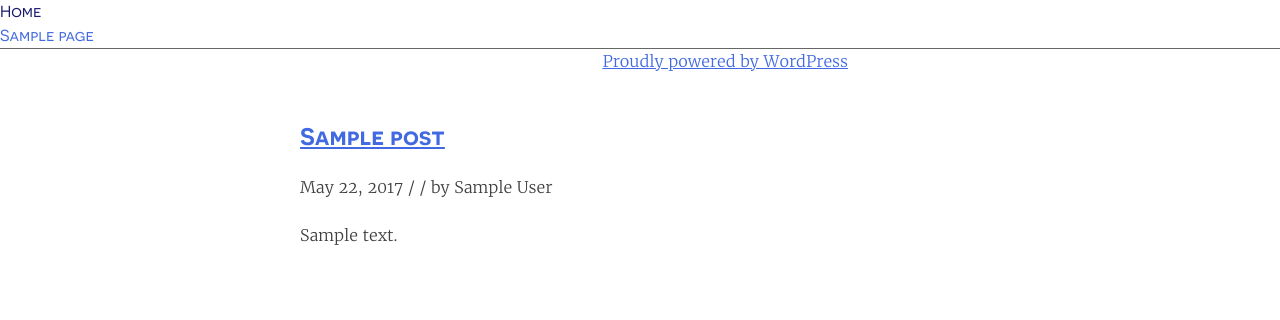
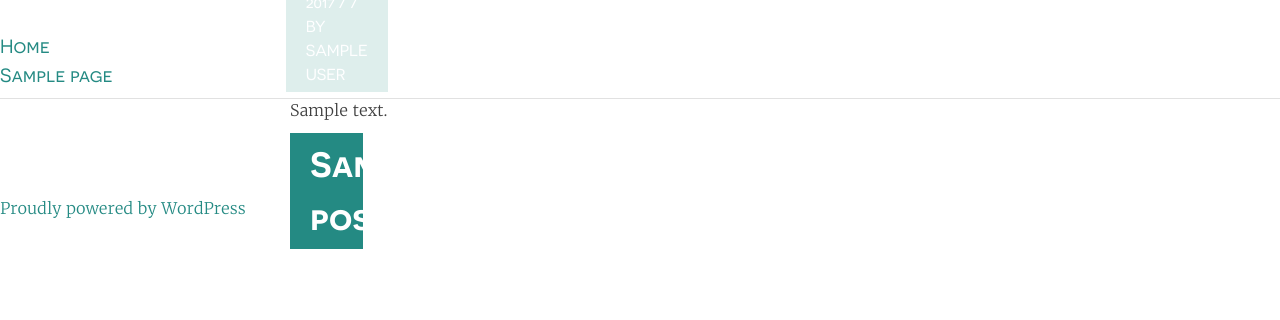
Before and after one commit to selikem/inhabitent-site, a WordPress theme: template themes/inhabitent/index.php in a window 1280 px wide. Shown: the top 320 px of the page. Run offline with PHP 8.4 and a stand-in for WordPress, Linux system fonts and the light colour scheme; the site name, menu and one post (Sample post) are stand-ins, and other content is empty; some libraries are stand-ins or nearby versions.

Commit message:
styled journal page and sidebar

```diff
--- a/themes/inhabitent/sass/_content.scss
+++ b/themes/inhabitent/sass/_content.scss
@@ -48,10 +48,6 @@
 	display: block;
 }
 
-.hfeed.site {
-	display: flex;
-	flex-wrap: wrap;
-}
 
 .site-content {
 	display: flex;
@@ -60,11 +56,54 @@
 
 .content-area {
 	padding: 50px 50px;
-	margin-left: 250px;
+	margin-left: 15rem;
+}
+
+.type-post {
+	.entry-header {
+		position: relative;
+		color: $brand_white;
+		margin: 3rem 0;
+		img {
+			width: 100%;
+			height: 100%;
+		}
+		a {
+			color: $brand_white;
+			text-decoration: none;
+		}
+		.entry-title {
+			position: absolute;
+			top: 6px;
+			background-color: $brand_green;
+			padding: 5px 50px 5px 20px;
+			max-width: 75%;
+			@include font-size(2.2);
+		}
+		.entry-meta {
+			position: absolute;
+			bottom: 6px;
+			right: 0px;
+			background-color: $brand_green;
+			padding: 5px 20px;
+		}
+	}
+}
+
+.cat-links, .tags-links {
+	font-family: $font__accent;
+	text-transform: uppercase;
+	margin-right: 2rem;
 }
 
 .widget-area {
-	border-left: 1px solid $color__border-abbr;
-	padding: 50px 50px;
-	margin-right: 300px;
+	border-left: $border_solid;
+	width: 100%;
+	padding: 0px 50px;
+	margin-right: 13rem;
+	margin-top: 3rem;
+
+	h2 {
+		text-transform: uppercase;
+	}
 }
--- a/themes/inhabitent/sass/_navigation.scss
+++ b/themes/inhabitent/sass/_navigation.scss
@@ -4,23 +4,27 @@
 
 .site-header {
 	width: 100%;
-	display: flex;
-	justify-content: space-around;
-	border-bottom: 1px solid $color__border-abbr;
+	border-bottom: $border_solid;
+	position: fixed;
+	top: 0;
+	background-color: hsla(0,0%,100%,.85);
+	z-index: 3;
+	padding: 0.5rem 0;
 }
+
 
 /* Links */
 
 a {
-	color: $color__link;
+	color: $brand_green;
 
 	&:visited {
-		color: $color__link-visited;
+		color: $brand_green;
 	}
 	&:hover,
 	&:focus,
 	&:active {
-		color: $color__link-hover;
+		color: $brand_green;
 	}
 	&:focus {
 		outline: thin dotted;
@@ -37,8 +41,6 @@ a {
 	clear: both;
 	display: block;
 	width: 100%;
-	font-family: $font_accent;
-
 	.menu {
 		width: 100%;
 		height: 100%;
@@ -50,7 +52,7 @@ a {
 		justify-content: flex-end;
 		align-items: center;
 		position: relative;
-		right: 300px;
+		right: 20rem;
 	}
 
 	.menu ul li {
--- a/themes/inhabitent/sass/_typography.scss
+++ b/themes/inhabitent/sass/_typography.scss
@@ -17,7 +17,7 @@ textarea {
 
 h1, h2, h3, h4, h5, h6 {
 	clear: both;
-	font-family: $font_accent;
+	font-family: $font__accent;
 }
 
 /* Copy */
@@ -67,3 +67,17 @@ mark, ins {
 big {
 	font-size: 125%;
 }
+
+a {
+	text-decoration: none;
+}
+
+.main-navigation {
+	font-family: $font__accent;
+	@include font-size(1.2);
+}
+
+.entry-meta {
+	font-family: $font__accent;
+	text-transform: uppercase;
+}
--- a/themes/inhabitent/sass/_variables.scss
+++ b/themes/inhabitent/sass/_variables.scss
@@ -21,9 +21,20 @@ $color__link-hover: midnightblue;
 
 // Typography
 
-$font__main: 'merriweather';
-$font_accent: 'novocento';
+$font__main: 'merriweather', Courier, monospace;
+$font__accent: 'novocento', Courier, monospace;
 $font__code: 'merriweather', Monaco, Consolas, "Andale Mono", "DejaVu Sans Mono", monospace;
 $font__pre: 'merriweather', "Courier 10 Pitch", Courier, monospace;
 $font__line-height-body: 1.5;
 $font__line-height-pre: 1.6;
+
+
+$border_solid: 1px solid #e1e1e1;
+$border_dashed: 1px dashed #c8c8c8;
+$brand_green: #248A83;
+$brand_purple: #2f1339;
+$brand_orange: #d99054;
+$brand_yellow: #f0e4d1;
+$brand_grey_light: #a1a1a1;
+$brand_grey_medium: #808080;
+$brand_white: #fff;
--- a/themes/inhabitent/sass/_widgets.scss
+++ b/themes/inhabitent/sass/_widgets.scss
@@ -3,11 +3,15 @@
 --------------------------------------------------------------*/
 
 .widget {
-	margin: 0 0 $base__space-unit;
+	margin: 3.4rem 0 $base__space-unit;
+	line-height: 2.5rem;
 
 	/* Make sure select elements fit in widgets. */
 	select {
 		max-width: 100%;
+	}
+	li{
+		padding-left: 1.3rem;
 	}
 }
 
@@ -15,3 +19,11 @@
 .widget_search .search-submit {
 	display: none;
 }
+
+
+.widget_archive {
+	ul {
+		display: inline;
+		list-style: none;
+	}
+}
--- a/themes/inhabitent/style.css
+++ b/themes/inhabitent/style.css
@@ -273,7 +273,7 @@ input,
 select,
 textarea {
   color: #404040;
-  font-family: "merriweather";
+  font-family: "merriweather", Courier, monospace;
   font-size: 16px;
   font-size: 1rem;
   line-height: 1.5; }
@@ -281,7 +281,7 @@ textarea {
 /* Headings */
 h1, h2, h3, h4, h5, h6 {
   clear: both;
-  font-family: "novocento"; }
+  font-family: "novocento", Courier, monospace; }
 
 /* Copy */
 p {
@@ -322,6 +322,18 @@ mark, ins {
 
 big {
   font-size: 125%; }
+
+a {
+  text-decoration: none; }
+
+.main-navigation {
+  font-family: "novocento", Courier, monospace;
+  font-size: 19.2px;
+  font-size: 1.2rem; }
+
+.entry-meta {
+  font-family: "novocento", Courier, monospace;
+  text-transform: uppercase; }
 
 /*--------------------------------------------------------------
 # Elements
@@ -451,19 +463,20 @@ textarea {
 --------------------------------------------------------------*/
 .site-header {
   width: 100%;
-  display: -ms-flexbox;
-  display: flex;
-  -ms-flex-pack: distribute;
-      justify-content: space-around;
-  border-bottom: 1px solid #666; }
+  border-bottom: 1px solid #e1e1e1;
+  position: fixed;
+  top: 0;
+  background-color: rgba(255, 255, 255, 0.85);
+  z-index: 3;
+  padding: 0.5rem 0; }
 
 /* Links */
 a {
-  color: royalblue; }
+  color: #248A83; }
   a:visited {
-    color: purple; }
+    color: #248A83; }
   a:hover, a:focus, a:active {
-    color: midnightblue; }
+    color: #248A83; }
   a:focus {
     outline: thin dotted; }
   a:hover, a:active {
@@ -473,8 +486,7 @@ a {
 .main-navigation {
   clear: both;
   display: block;
-  width: 100%;
-  font-family: "novocento"; }
+  width: 100%; }
   .main-navigation .menu {
     width: 100%;
     height: 100%; }
@@ -488,7 +500,7 @@ a {
     -ms-flex-align: center;
         align-items: center;
     position: relative;
-    right: 300px; }
+    right: 20rem; }
   .main-navigation .menu ul li {
     margin: 5px 20px; }
   .main-navigation ul {
@@ -610,14 +622,21 @@ a {
 # Widgets
 --------------------------------------------------------------*/
 .widget {
-  margin: 0 0 1.5rem;
+  margin: 3.4rem 0 1.5rem;
+  line-height: 2.5rem;
   /* Make sure select elements fit in widgets. */ }
   .widget select {
     max-width: 100%; }
+  .widget li {
+    padding-left: 1.3rem; }
 
 /* Search widget. */
 .widget_search .search-submit {
   display: none; }
+
+.widget_archive ul {
+  display: inline;
+  list-style: none; }
 
 /*--------------------------------------------------------------
 # Content
@@ -657,12 +676,6 @@ a {
 .bypostauthor {
   display: block; }
 
-.hfeed.site {
-  display: -ms-flexbox;
-  display: flex;
-  -ms-flex-wrap: wrap;
-      flex-wrap: wrap; }
-
 .site-content {
   display: -ms-flexbox;
   display: flex;
@@ -671,12 +684,46 @@ a {
 
 .content-area {
   padding: 50px 50px;
-  margin-left: 250px; }
+  margin-left: 15rem; }
+
+.type-post .entry-header {
+  position: relative;
+  color: #fff;
+  margin: 3rem 0; }
+  .type-post .entry-header img {
+    width: 100%;
+    height: 100%; }
+  .type-post .entry-header a {
+    color: #fff;
+    text-decoration: none; }
+  .type-post .entry-header .entry-title {
+    position: absolute;
+    top: 6px;
+    background-color: #248A83;
+    padding: 5px 50px 5px 20px;
+    max-width: 75%;
+    font-size: 35.2px;
+    font-size: 2.2rem; }
+  .type-post .entry-header .entry-meta {
+    position: absolute;
+    bottom: 6px;
+    right: 0px;
+    background-color: #248A83;
+    padding: 5px 20px; }
+
+.cat-links, .tags-links {
+  font-family: "novocento", Courier, monospace;
+  text-transform: uppercase;
+  margin-right: 2rem; }
 
 .widget-area {
-  border-left: 1px solid #666;
-  padding: 50px 50px;
-  margin-right: 300px; }
+  border-left: 1px solid #e1e1e1;
+  width: 100%;
+  padding: 0px 50px;
+  margin-right: 13rem;
+  margin-top: 3rem; }
+  .widget-area h2 {
+    text-transform: uppercase; }
 
 /*--------------------------------------------------------------
 # Media
```
Also changed, not shown: themes/inhabitent/build/css/style.min.css, themes/inhabitent/images/inhabitent-logo-tent.svg (added), 1 other file.
